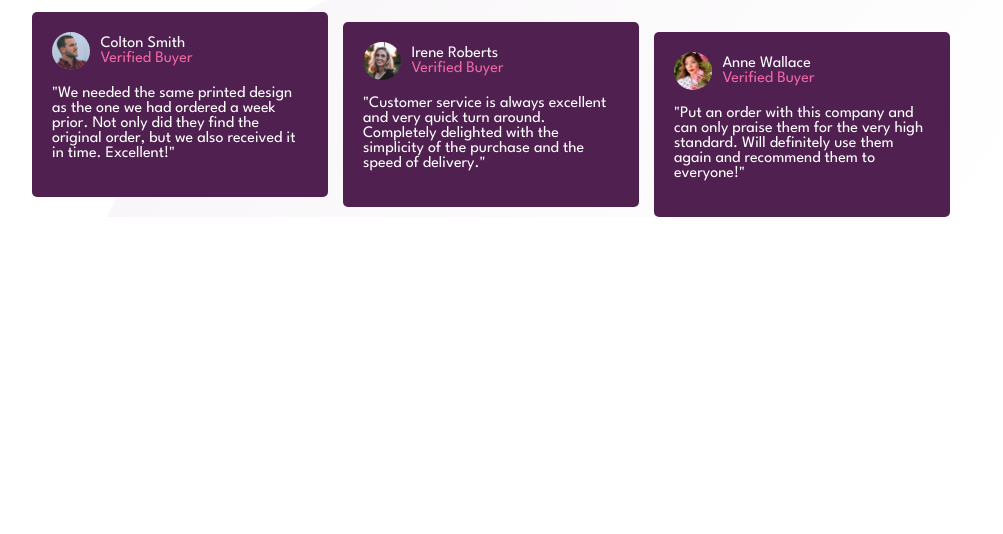
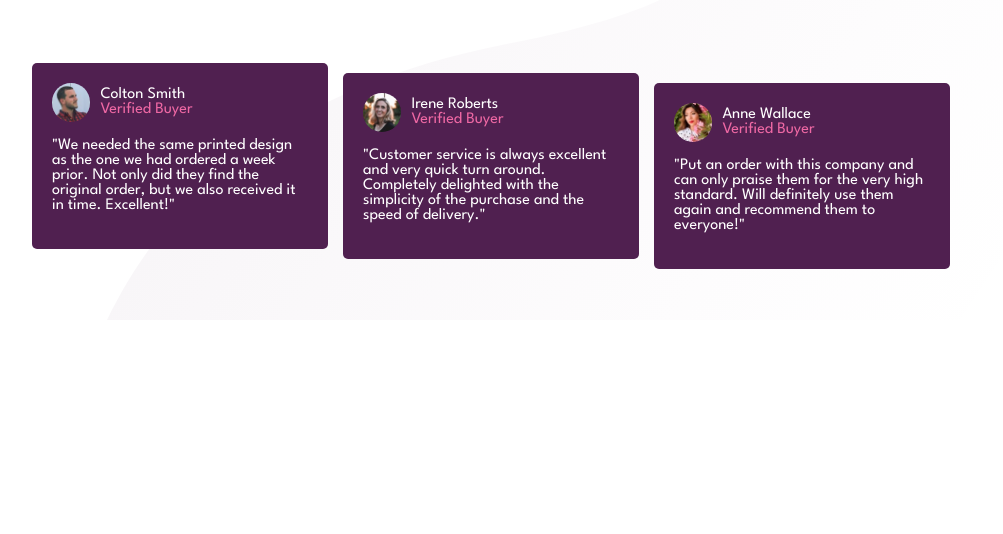
Before and after one commit to vignesh-30-16/Social-Proof, a plain HTML site: page index.html in a window 1280 px wide. Shown: the part 266-800 px from the top of the page, without its empty margins (149-1152 px from the left). Drawn offline with Linux system fonts and the light colour scheme.

Commit message:
newly updated

```diff
--- a/style.css
+++ b/style.css
@@ -20,6 +20,7 @@ body{
 
  font-family: "League Spartan", sans-serif;
  font-size: 16px;
+ margin: 4% auto;
 
 
 }
@@ -135,6 +136,7 @@ align-items: center;
     border-radius: 5px;
     /* padding: 20px; */
     margin-top: 30px;
+
     /* margin-left: 50px; */
 
 }
```
